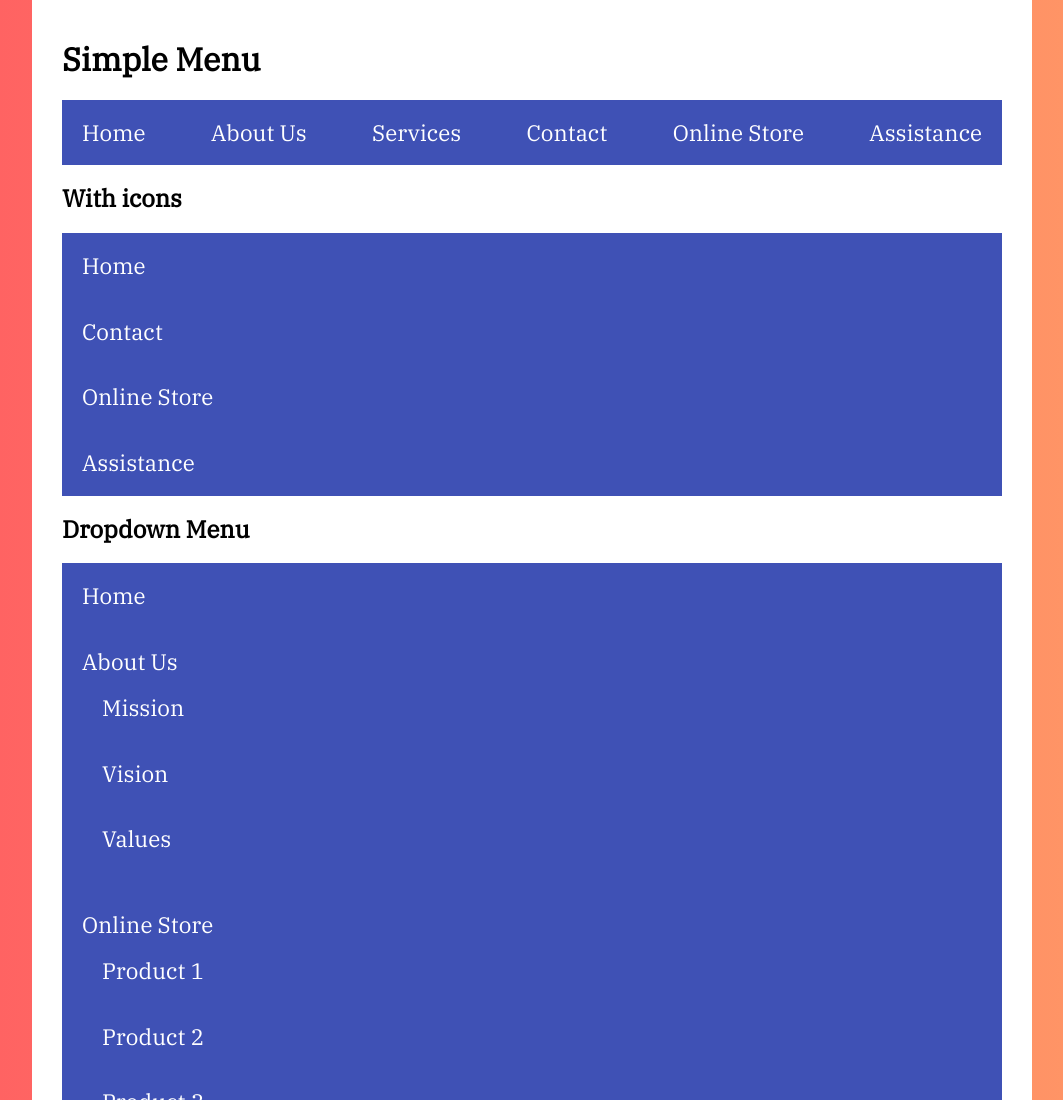
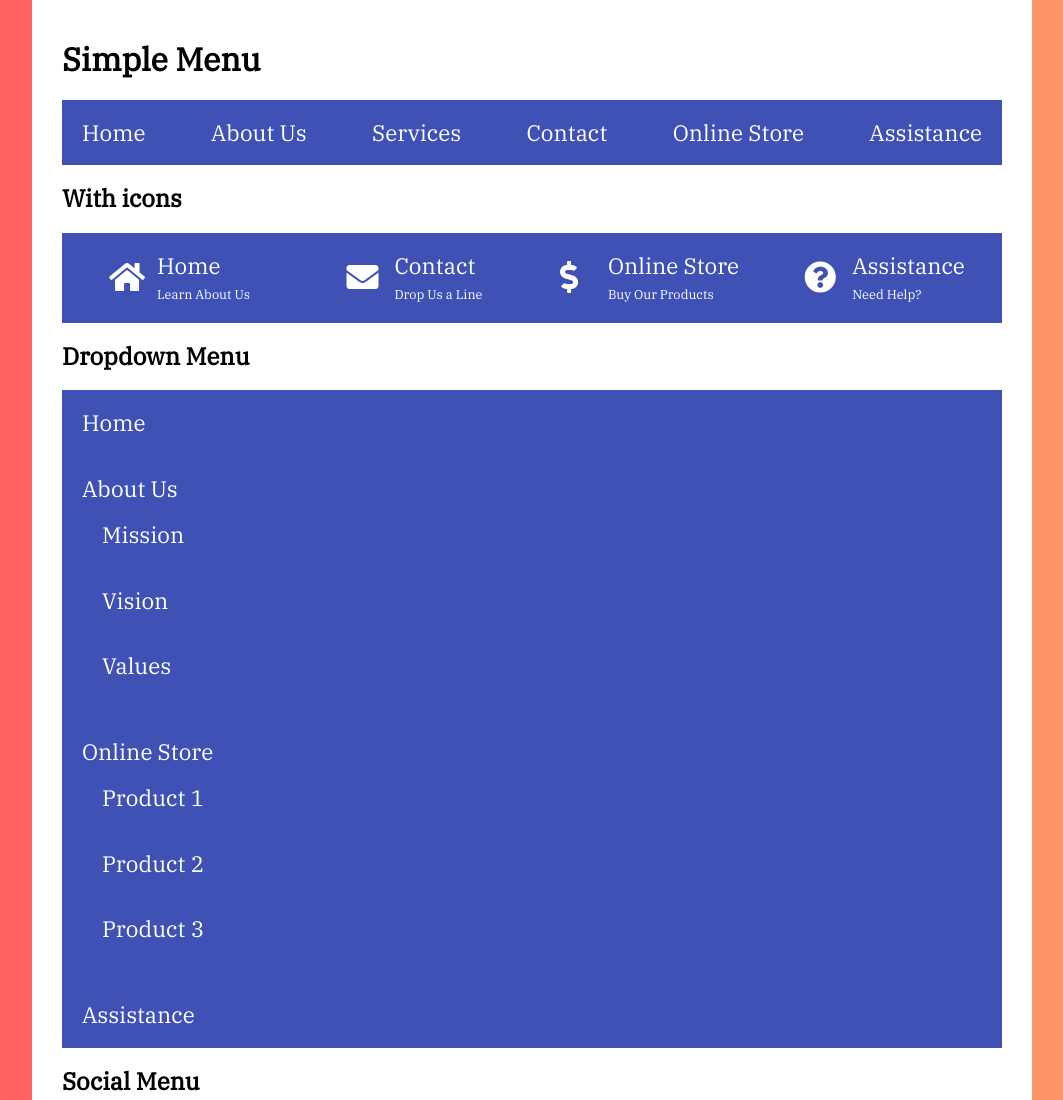
Before and after one commit to rusteauG/Flex_1, a plain HTML site: page Nav Menus with Flexbox/index.html in a window 1280 px wide. Shown: the top 1100 px of the page, without its empty margins (108-1171 px from the left). Drawn offline with nearby package versions, Linux system fonts and the light colour scheme.

Commit message:
Nav with icon

```diff
--- a/Nav Menus with Flexbox/index.html
+++ b/Nav Menus with Flexbox/index.html
@@ -1,17 +1,24 @@
 <!DOCTYPE html>
 <html lang="en">
 	<head>
-    <meta charset="UTF-8">
-    <meta name="viewport" content="width=device-width, initial-scale=1.0">
-    <meta http-equiv="X-UA-Compatible" content="ie=edge">
+		<meta charset="UTF-8" />
+		<meta name="viewport" content="width=device-width, initial-scale=1.0" />
+		<meta http-equiv="X-UA-Compatible" content="ie=edge" />
 		<title>Navigation Menus</title>
-    <link rel="stylesheet" href="https://necolas.github.io/normalize.css/8.0.0/normalize.css">
-    <link href="https://fonts.googleapis.com/css?family=IBM+Plex+Serif" rel="stylesheet">
-    <link rel="stylesheet" href="https://use.fontawesome.com/releases/v5.5.0/css/all.css" integrity="sha384-B4dIYHKNBt8Bc12p+WXckhzcICo0wtJAoU8YZTY5qE0Id1GSseTk6S+L3BlXeVIU" crossorigin="anonymous">
-    <link rel="stylesheet" href="style.css">
+		<link
+			rel="stylesheet"
+			href="https://necolas.github.io/normalize.css/8.0.0/normalize.css" />
+		<link
+			href="https://fonts.googleapis.com/css?family=IBM+Plex+Serif"
+			rel="stylesheet" />
+		<link
+			rel="stylesheet"
+			href="https://use.fontawesome.com/releases/v5.5.0/css/all.css"
+			integrity="sha384-B4dIYHKNBt8Bc12p+WXckhzcICo0wtJAoU8YZTY5qE0Id1GSseTk6S+L3BlXeVIU"
+			crossorigin="anonymous" />
+		<link rel="stylesheet" href="style.css" />
 	</head>
 	<body>
-
 		<div class="container">
 			<h1>Simple Menu</h1>
 			<nav class="simple">
@@ -26,12 +33,40 @@
 			</nav>
 
 			<h2>With icons</h2>
-        <nav clas="icons">
+			<nav class="icons">
 				<ul>
-                <li><a href="#">Home</a></li>
-                <li><a href="#">Contact</a></li>
-                <li><a href="#">Online Store</a></li>
-                <li><a href="#">Assistance</a></li>
+					<li>
+						<a href="#">
+							<div class="icon">
+								<i class="fas fa-home"></i>
+							</div>
+							<div class="text">Home <span>Learn About Us</span></div>
+						</a>
+					</li>
+					<li>
+						<a href="#">
+							<div class="icon">
+								<i class="fas fa-envelope"></i>
+							</div>
+							<div class="text">Contact <span>Drop Us a Line</span></div>
+						</a>
+					</li>
+					<li>
+						<a href="#">
+							<div class="icon">
+								<i class="fas fa-dollar-sign"></i>
+							</div>
+							<div class="text">Online Store <span>Buy Our Products</span></div>
+						</a>
+					</li>
+					<li>
+						<a href="#">
+							<div class="icon">
+								<i class="fas fa-question-circle"></i>
+							</div>
+							<div class="text">Assistance <span>Need Help?</span></div>
+						</a>
+					</li>
 				</ul>
 			</nav>
 
@@ -39,14 +74,16 @@
 			<nav class="dropdown">
 				<ul>
 					<li><a href="#">Home</a></li>
-                <li><a href="#">About Us</a>
+					<li>
+						<a href="#">About Us</a>
 						<ul>
 							<li><a href="#">Mission</a></li>
 							<li><a href="#">Vision</a></li>
 							<li><a href="#">Values</a></li>
 						</ul>
 					</li>
-                <li><a href="#">Online Store</a>
+					<li>
+						<a href="#">Online Store</a>
 						<ul>
 							<li><a href="#">Product 1</a></li>
 							<li><a href="#">Product 2</a></li>
@@ -82,14 +119,16 @@
 			<nav id="icons">
 				<ul>
 					<li><a href="#">Home</a></li>
-                <li><a href="#">About Us</a>
+					<li>
+						<a href="#">About Us</a>
 						<ul>
 							<li><a href="#">Mission</a></li>
 							<li><a href="#">Vision</a></li>
 							<li><a href="#">Values</a></li>
 						</ul>
 					</li>
-                <li><a href="#">Online Store</a>
+					<li>
+						<a href="#">Online Store</a>
 						<ul>
 							<li><a href="#">Product 1</a></li>
 							<li><a href="#">Product 2</a></li>
@@ -117,6 +156,5 @@
 				</ul>
 			</nav>
 		</div>
-
 	</body>
 </html>
--- a/Nav Menus with Flexbox/style.css
+++ b/Nav Menus with Flexbox/style.css
@@ -71,3 +71,42 @@ nav ul a {
 		margin-bottom: 0;
 	}
 }
+
+/* Nav with icon */
+.icons ul {
+	display: flex;
+	flex-wrap: wrap;
+	justify-content: center;
+}
+
+.icons ul li {
+	flex: 100%;
+}
+@media (min-width: 480px) {
+	.icons ul li {
+		flex: 50%;
+	}
+}
+
+@media (min-width: 768px) {
+	.icons ul li {
+		flex: 25%;
+	}
+}
+.icons ul li a {
+	display: flex;
+
+	justify-content: center;
+	align-items: center;
+}
+
+.icons .icon {
+	font-size: 2rem;
+	flex: 0 0 3rem;
+}
+
+.icons .text span {
+	font-size: 0.8rem;
+	display: block; /*OR flex*/
+	margin-top: 0.6rem;
+}
```
Lines whose indentation alone changed are shown as unchanged.
